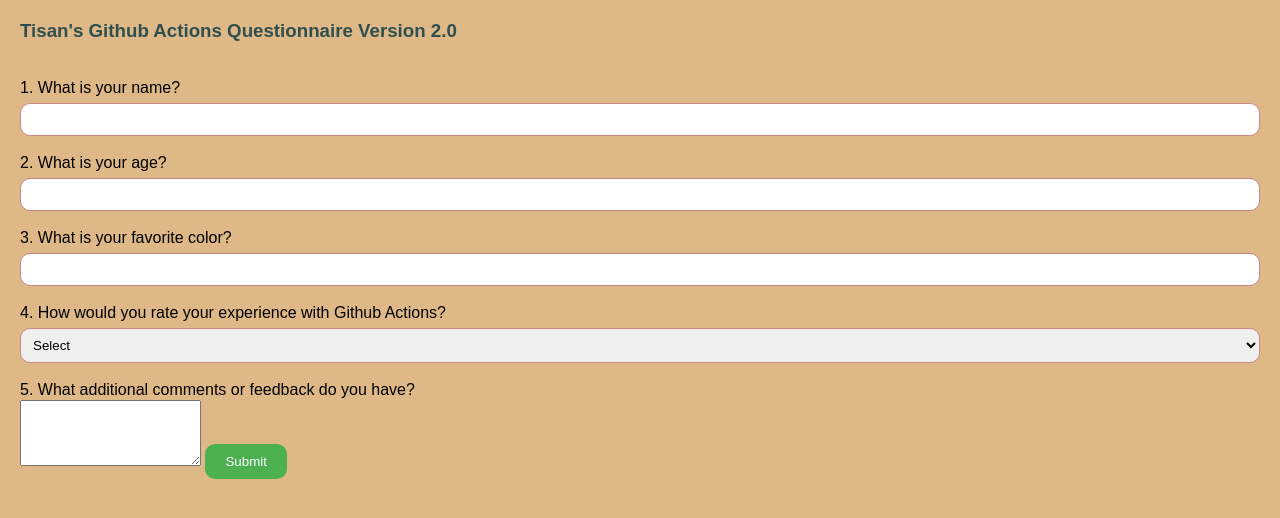
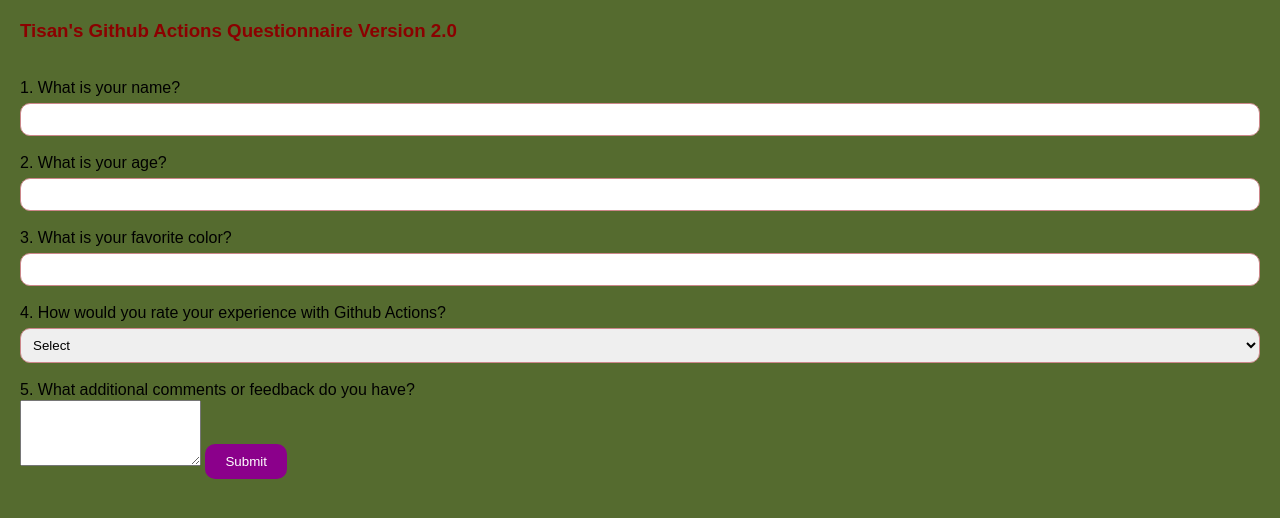
Before and after one commit to tisanbako/Github-Action-Deploy-S3, a plain HTML site: page index.html in a window 1280 px wide. Drawn offline with Linux system fonts and the light colour scheme; a script that the page names is missing.

Commit message:
updating files

```diff
--- a/style.css
+++ b/style.css
@@ -1,11 +1,11 @@
 body {
-    background-color: #DEB887;
+    background-color: #556B2F;
     font-family: Arial, sans-serif;
     margin: 20px;
 
 }
 h3 {
-  color: #2F4F4F;
+  color: #8B0000;
 }
 label {
     display: block;
@@ -22,7 +22,7 @@
 }
 
 button {
-    background-color: #4CAF50;
+    background-color: #8B008B;
     color: white;
     padding: 10px 20px;
     border: none;
```
Also changed, not shown: Screen Shot 2024-04-08 at 9.42.47 PM.png (added), update-index.png (added), version2.png (added), 1 other file.
